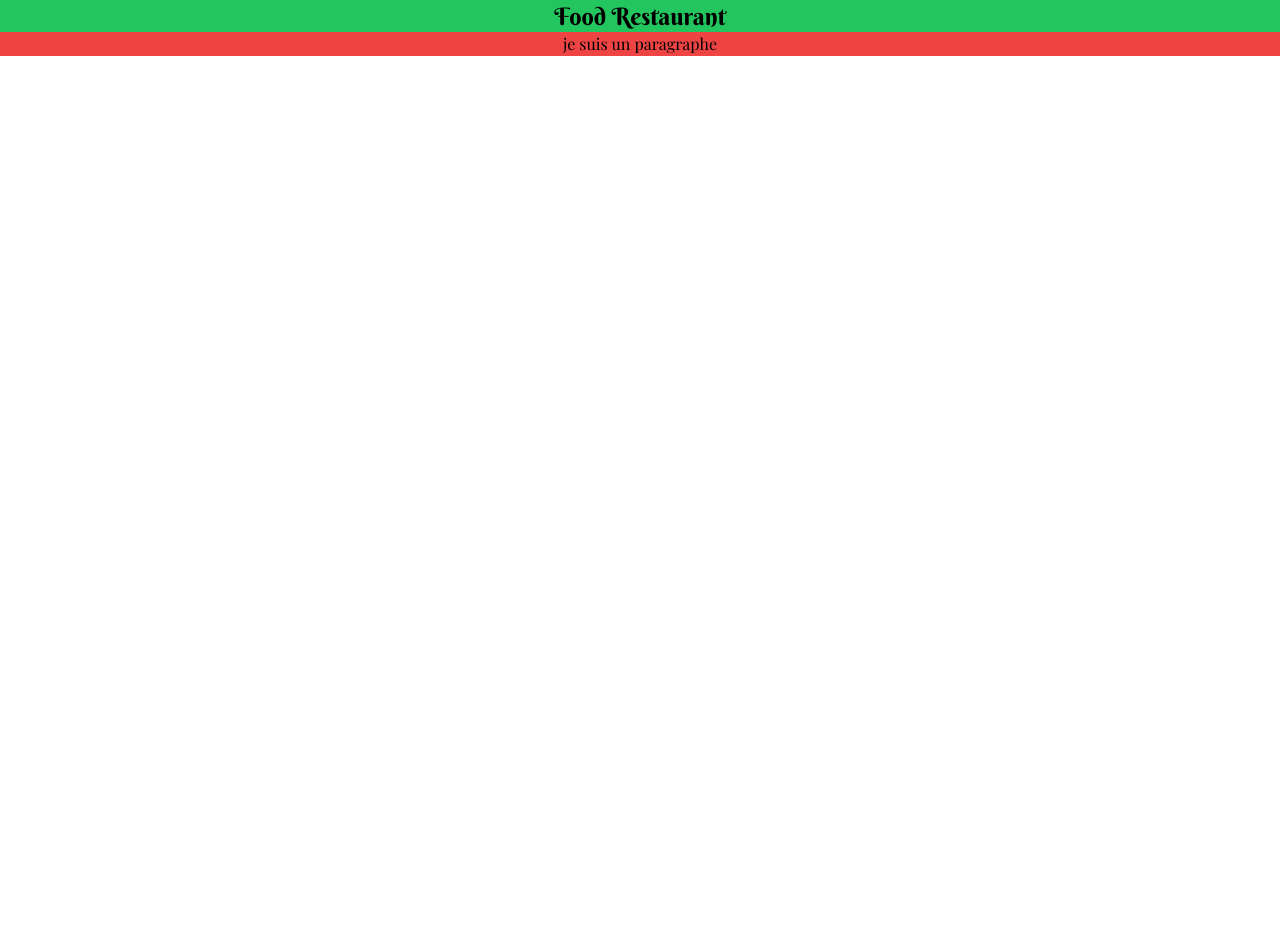
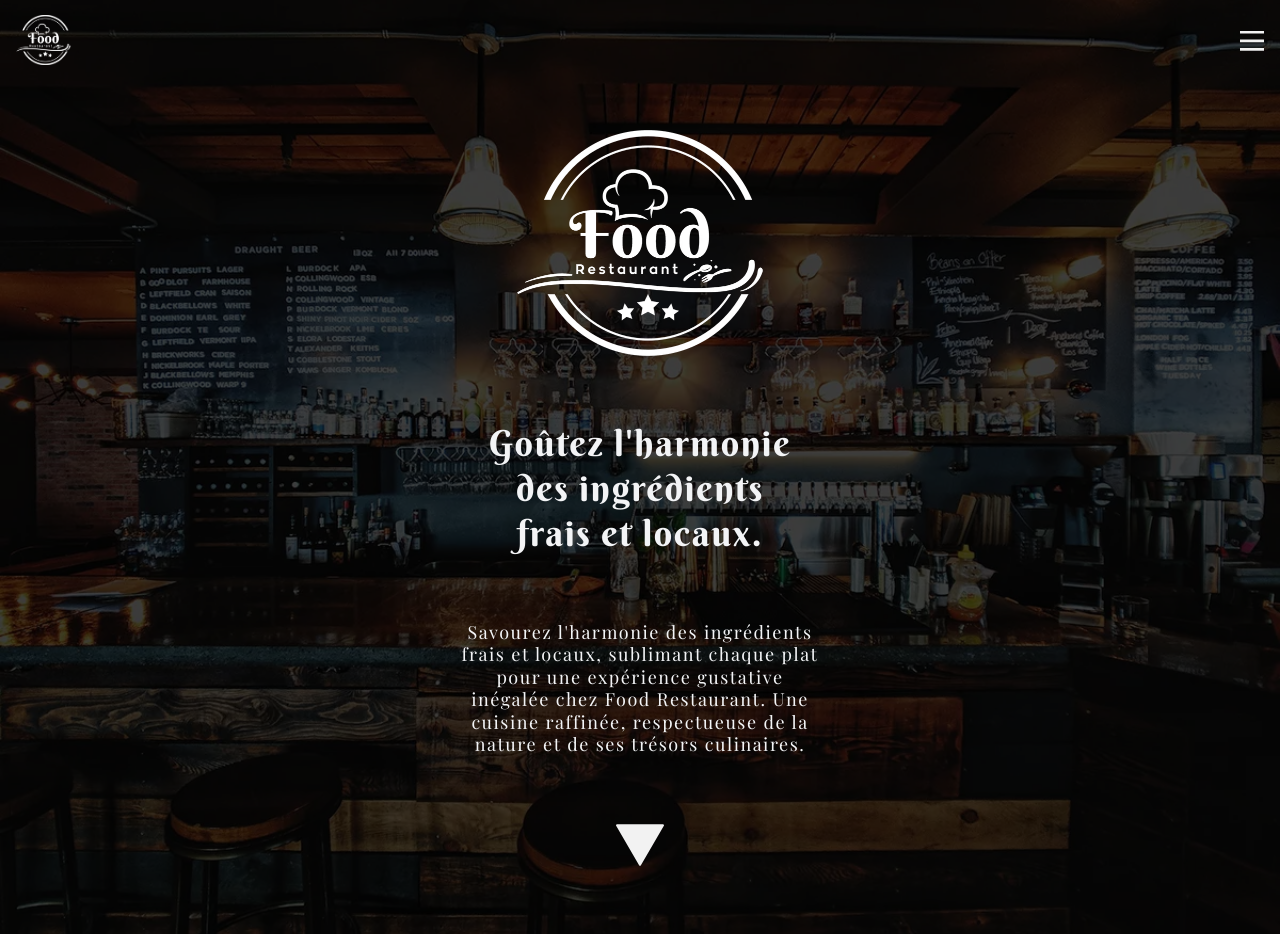
Before and after one commit to JulienCod/food-restaurant, a React (Vite) app: page / in a window 1280 px wide. Before the commit the page ends 800 px from the top, so only its background shows below. Built offline with nearby package versions, Linux system fonts and the light colour scheme.

Commit message:
add header and setion top

```diff
--- a/src/App.jsx
+++ b/src/App.jsx
@@ -1,13 +1,145 @@
-import './App.css'
+import "./App.css";
 
 function App() {
+  const itemsMenu = [
+    {
+      title: "Salade Quinoa Fraîche",
+      price: 12,
+      recipe:
+        "Quinoa, tomates cerises, concombres, poivrons, vinaigrette à l'huile d'olive et aux herbes.",
+    },
+    {
+      title: "Raviolis Champignons Sauvages",
+      price: 15,
+      recipe:
+        "Champignons sauvages, ricotta, ail, pâte à raviolis, sauce au beurre et aux herbes.",
+    },
+    {
+      title: "Saumon Croûte d'Herbes",
+      price: 20,
+      recipe:
+        "Filet de saumon, herbes aromatiques, chapelure, purée de pommes de terre, julienne de légumes.",
+    },
+    {
+      title: "Risotto Asperges Parmesan",
+      price: 18,
+      recipe: "Asperges, riz, bouillon, parmesan.",
+    },
+    {
+      title: "Suprême Volaille Forestière",
+      price: 17,
+      recipe:
+        "Suprême de volaille, champignons des bois, pommes de terre rôties, légumes verts.",
+    },
+    {
+      title: "Tarte Fruits Rouges",
+      price: 7,
+      recipe: "Fruits rouges, crème pâtissière, pâte brisée, menthe fraîche.",
+    },
+  ];
+
+  const icons = [
+    {
+      svg: "/src/assets/svg/conet-glace.svg",
+      text: "top glace",
+    },
+    {
+      svg: "/src/assets/svg/fruit-sorbets.svg",
+      text: "Fruit Sorbets",
+    },
+    {
+      svg: "/src/assets/svg/corner-penché.svg",
+      text: "variété de glace",
+    },
+    {
+      svg: "/src/assets/svg/coupe-glace.svg",
+      text: "Coupes glacées",
+    },
+    {
+      svg: "/src/assets/svg/smoothies.svg",
+      text: "Smoothies",
+    },
+    {
+      svg: "/src/assets/svg/boissons.svg",
+      text: "Boissons & Plus",
+    },
+  ];
+
+  const articles = [
+    {
+      img: "/src/assets/images/article-histoire.jpg",
+      titleH2: "Histoire",
+      titleH3: "Étrange histoire de l'émergence de la cuisine saine",
+      content:
+        "Explorez l'émergence étonnante de la cuisine saine dans cette histoire captivante de saveurs et de bien-être. Un voyage culinaire à ne pas manquer !",
+    },
+    {
+      img: "/src/assets/images/article-communauté.jpg",
+      titleH2: "Communauté",
+      titleH3: "Alimentation saine sur les réseaux sociaux.",
+      content:
+        "Découvrez l'alimentation saine sur les réseaux sociaux et inspirez-vous pour un mode de vie équilibré. Explorez la révolution des médias sociaux et la santé.",
+    },
+    {
+      img: "/src/assets/images/article-philosophie.jpg",
+      titleH2: "Philosophie",
+      titleH3: "Rien que la meilleure nourriture, les meilleurs invités.",
+      content:
+        "Succombez à l'excellence culinaire, entouré des meilleurs convives. Découvrez comment notre passion pour la gastronomie sublime l'art de recevoir.",
+    },
+  ];
+
   return (
     <>
+      {/* Section 1 */}
+      <div className="h-[934px] text-gray-100  bg-center bg-cover bg-[url('/src/assets/images/image-top.webp')]">
+        <div className=" bg-black h-full w-full bg-opacity-75 z-0">
+          <header className="relative top-0 min-h-[80px] flex items-center justify-between">
+            <img
+              className="h-[50px] mx-4"
+              src="/src/assets/images/logo-restaurant.webp"
+              alt="logo du site food restaurant"
+            />
+            <div className="mx-4">
+              <img
+                className="z-10"
+                src="/src/assets/svg/menu-burger.svg"
+                alt="image menu burger"
+              />
+            </div>
+          </header>
+          <section className="z-10 flex flex-col justify-center gap-[65px] mt-[50px]">
+            <div className="m-auto">
+              <img
+                className="w-[250px] "
+                src="/src/assets/images/logo-restaurant.webp"
+                alt="logo du site food restaurant"
+              />
+            </div>
+            <div className="w-[324px] m-auto ">
+              <h1 className="text-center text-[36px]">
+                Goûtez l'harmonie des ingrédients frais et locaux.
+              </h1>
+            </div>
+            <div className="w-[363px] m-auto ">
+              <p className="text-[18px] text-center">
+                Savourez l'harmonie des ingrédients frais et locaux, sublimant
+                chaque plat pour une expérience gustative inégalée chez Food
+                Restaurant. Une cuisine raffinée, respectueuse de la nature et
+                de ses trésors culinaires.
+              </p>
+            </div>
+            <div className="m-auto">
+              <img src="/src/assets/svg/fléche.svg" alt="Flèche" />
+            </div>
+          </section>
+        </div>
+      </div>
+      {/* fin Section 1 */}
 
-      <h1 className='text-center bg-green-500 text-2xl'>Food Restaurant</h1>
-      <p className='text-center bg-red-500'>je suis un paragraphe</p>
+
     </>
-  )
+  );
 }
 
-export default App
+export default App;
--- a/src/index.css
+++ b/src/index.css
@@ -3,6 +3,12 @@
 @tailwind base;
 @tailwind components;
 @tailwind utilities;
+
+
+*{
+  letter-spacing: 1.5px;
+  line-height:125%
+}
 
 /* Police par défaut pour les paragraphes et les liens */
 p,
--- a/tailwind.config.js
+++ b/tailwind.config.js
@@ -10,7 +10,7 @@ export default {
         sans: ['Roboto', 'sans-serif'],
         cursive: ['Berkshire Swash', 'cursive'],
         serif: ['Playfair Display', 'serif'],
-      },
+      }
     },
   },
   plugins: [
```
